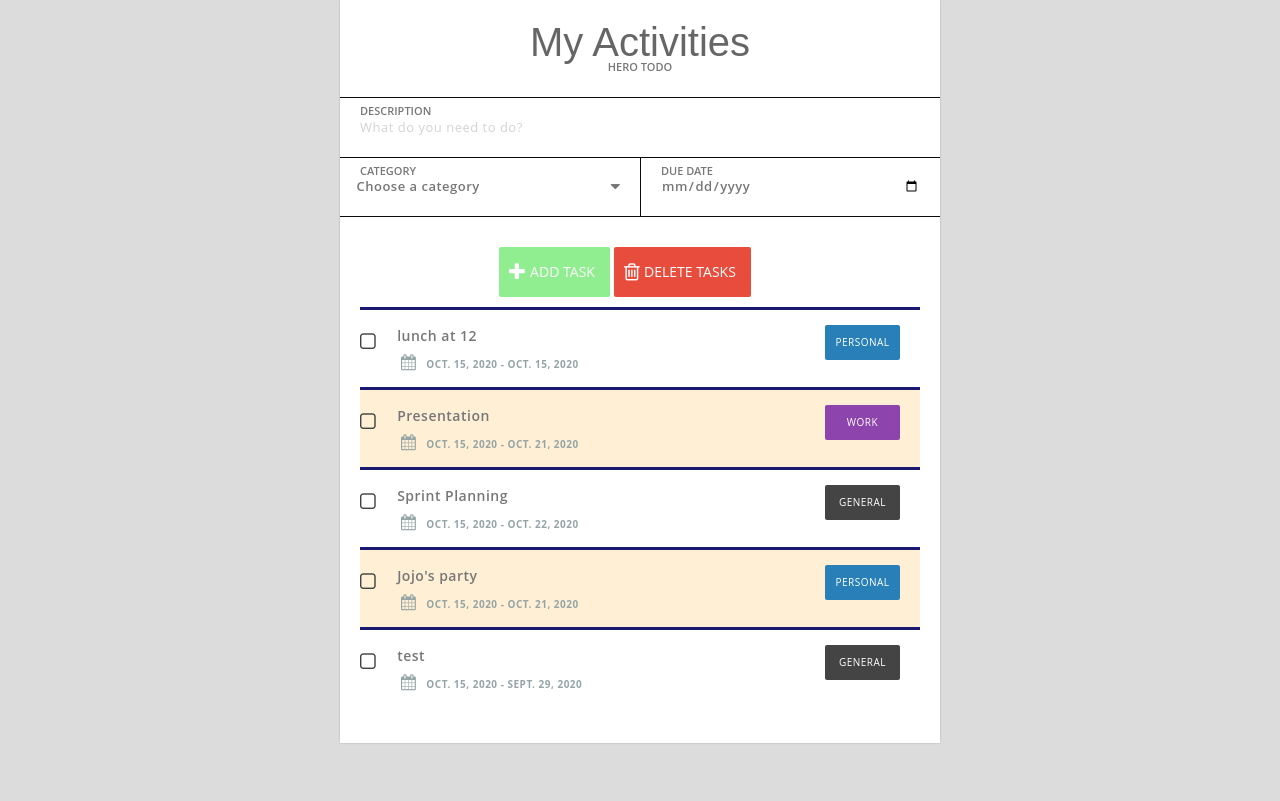
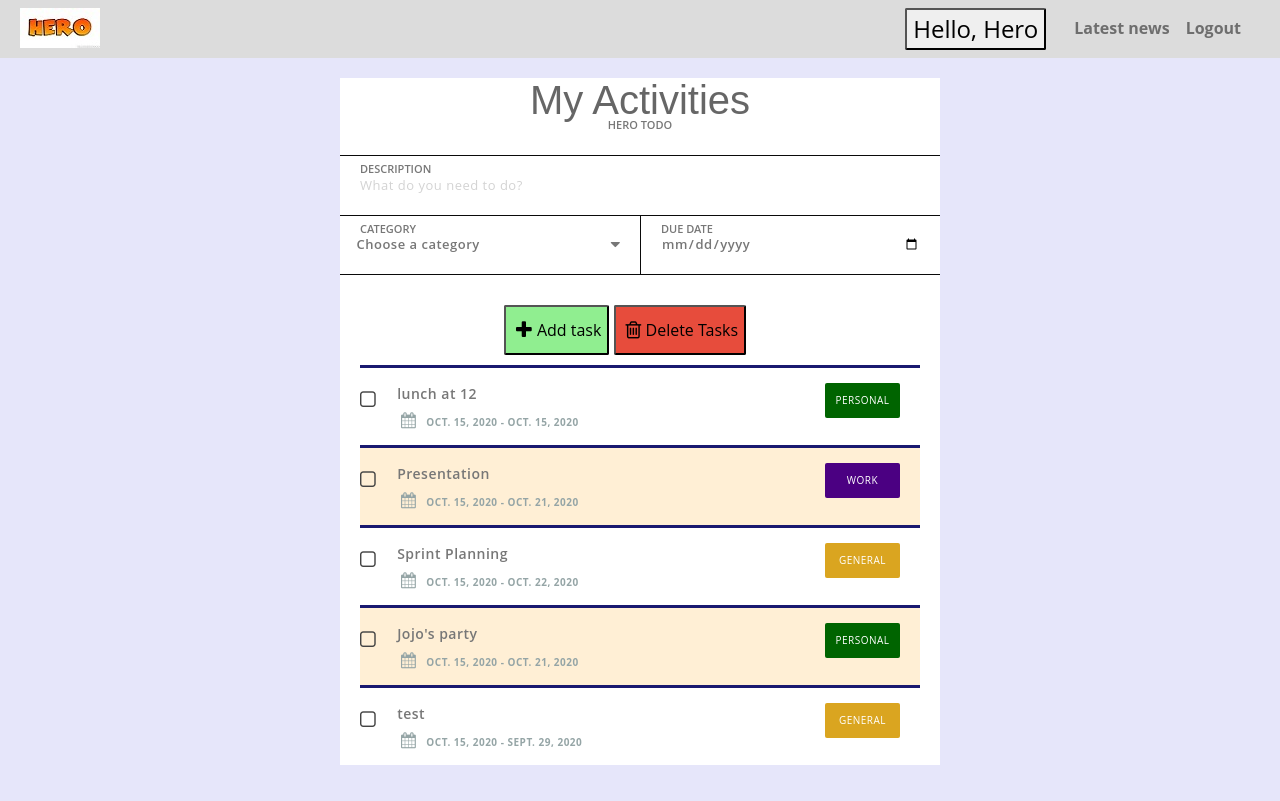
Before and after one commit to KojoHero/Django-Project, a Django app: page /todo/ in a window 1280 px wide. Before the commit the page ends 744 px from the top, so only its background shows below. Run offline with Django 3.2, Linux system fonts and the light colour scheme; a user stored in the database is signed in; data comes from the database, SQL or seed files in the repository; both versions use the stored data as it was after the commit; some libraries are stand-ins or nearby versions.

Commit message:
few updates

```diff
--- a/Template/base2.html
+++ b/Template/base2.html
@@ -45,9 +45,13 @@
                          </li>
                         <span style="color:black; font-size:24px; margin-right:20px; font-weight: bold; ">
                         <button>Hello, {{request.user}}</button></span>
+                          <li class="nav-item text-black">
+                            <a class="nav-link text-black font-weight-bold" href="{% url 'Index' %}">My Todos</a>
+                        </li>
                         <li class="nav-item text-black">
                             <a class="nav-link text-black font-weight-bold" href="{% url 'Logout' %}">Logout</a>
                         </li>
+                    </ul>
                 </div>
             </div>
         </nav>
--- a/Template/index.html
+++ b/Template/index.html
@@ -6,11 +6,35 @@
   {% load static %}
   <link rel="stylesheet" href="https://maxcdn.bootstrapcdn.com/bootstrap/4.0.0-beta/css/bootstrap.min.css" integrity="sha384-/Y6pD6FV/Vv2HJnA6t+vslU6fwYXjCFtcEpHbNJ0lyAFsXTsjBbfaDjzALeQsN6M" crossorigin="anonymous">
   <link rel="stylesheet" type="text/css" href="https://maxcdn.bootstrapcdn.com/font-awesome/4.7.0/css/font-awesome.min.css">
-   <link rel="stylesheet" type="text/css" href="{% static 'style4.css' %}">
+   <link rel="stylesheet" type="text/css" href="{% static 'css3/style4.css' %}">
 </head>
+
+<header>
+        <nav class="navbar navbar-expand-lg navbar-light" style="background: #DCDCDC" id="mainNav">
+            <div class="container-fluid">
+                <div class="collapse navbar-collapse" id="navbarResponsive">
+                    <ul class="navbar-nav ml-auto">
+                          <li class="nav-item active" id="img">
+                            <a href="{% url 'LandingPage' %}"><img style="left:20px; position: absolute;" src="{% static 'images/logo.jpg' %}"></a>
+                         </li>
+                        <button style="color:black; font-size:24px; margin-right:20px; height: inherit; ">Hello, {{request.user}}</button>
+                        </li>
+                         <li class="nav-item text-black">
+                            <a class="nav-link text-black font-weight-bold" href="{% url 'News' %}">Latest news</a>
+                        </li>
+                        <li class="nav-item text-black">
+                            <a class="nav-link text-black font-weight-bold" href="{% url 'Logout' %}">Logout</a>
+                        </li>
+                    </ul>
+                </div>
+            </div>
+        </nav>
+
+</header>
+
 <body>
 <div django-app="TaskManager">
-    <div class="container">
+    <div class="container" >
             <div class="content">
             <h1>My Activities</h1>
             <p class="tagline">Hero Todo</p>
--- a/Template/login.html
+++ b/Template/login.html
@@ -67,6 +67,7 @@
 			</div>
 		</div>
 	</div>
+	</div>
 </body>
 
 </html>
--- a/static/style4.css
+++ b/static/css3/style4.css
@@ -9,17 +9,15 @@ html {
     font-size: 100%;
 }
 body {
-    background: #DCDCDC;
+    background: #E6E6FA;
     font-family: 'Open Sans',sans-serif;
 }
 /* super basic grid structure */
 .container {
     width: 600px;
     margin: 0 auto;
-    background: #ffffff;
+    background: #E6E6FA;
     padding: 20px 0;
-    -webkit-box-shadow: 0 0 2px rgba(0,0,0,0.2);
-            box-shadow: 0 0 2px rgba(0,0,0,0.2);
 }
 .row {
     display: block;
@@ -133,20 +131,14 @@ input:focus::-moz-input-placeholder {
 }
 button {
     font-family: 'Open Sans', sans-serif;
-    background: transparent;
     border-radius: 2px;
-    border: none;
     outline: none;
     height: 50px;
-    font-size: 14px;
-    color: #fff;
     cursor: pointer;
-    text-transform: uppercase;
     position: relative;
     -webkit-transition: all 0.3s;
     transition: all 0.3s;
-    padding-left: 30px;
-    padding-right: 15px;
+
 }
 .icon {
     position: absolute;
@@ -222,16 +214,16 @@ button {
     background: transparent;
 }
 .category-Personal {
-    background: #2980b9;
+    background: #006400;
 }
 .category-Work {
-    background: #8e44ad;
+    background: #4B0082;
 }
-.category-School {
-    background: #f39c12;
+.category-General {
+    background: #DAA520;
 }
 .category-Other {
-    background: #d35400;
+    background: #ADFF2F;
 }
 footer {
     text-align: center;
```
Also changed, not shown: db.sqlite3.
